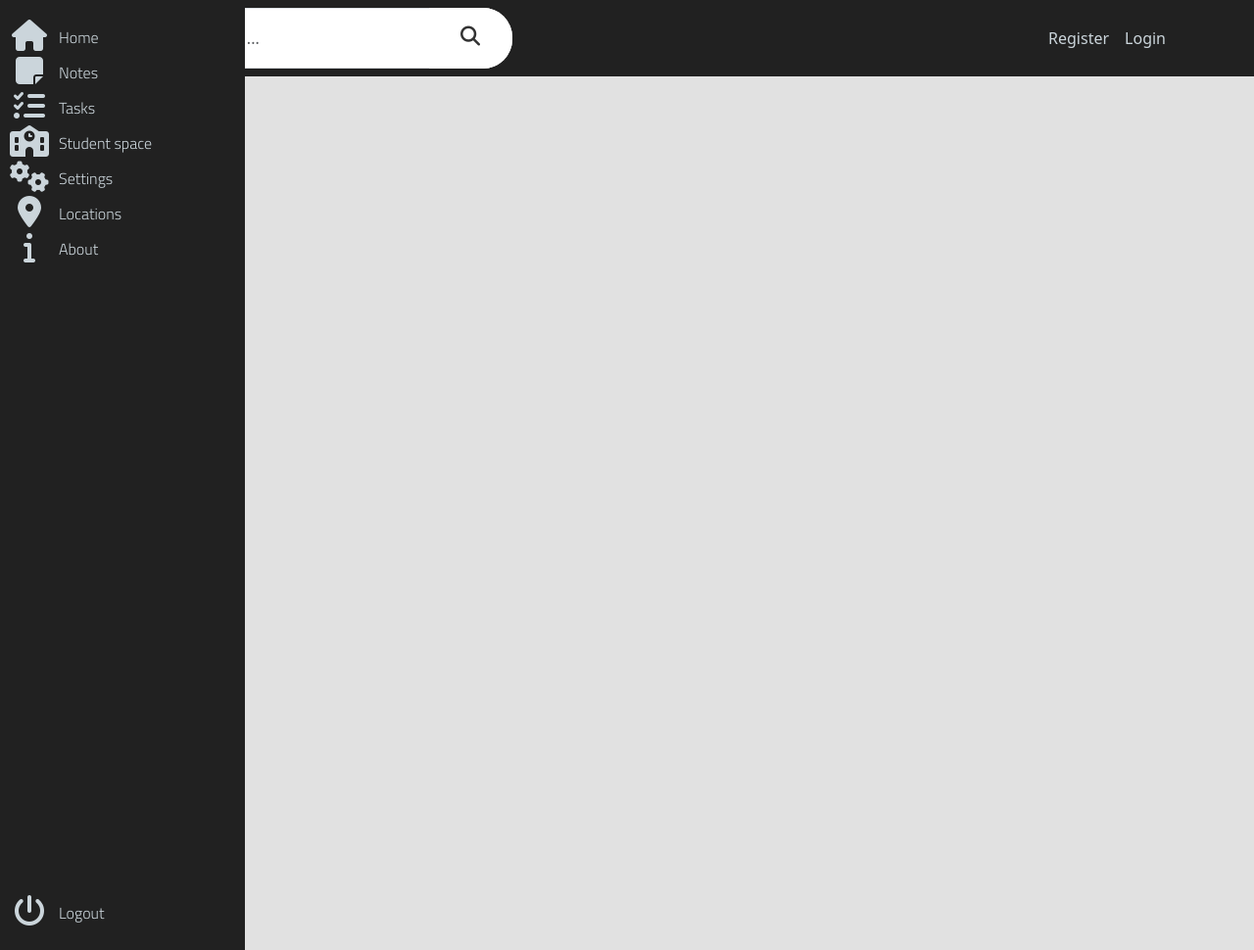
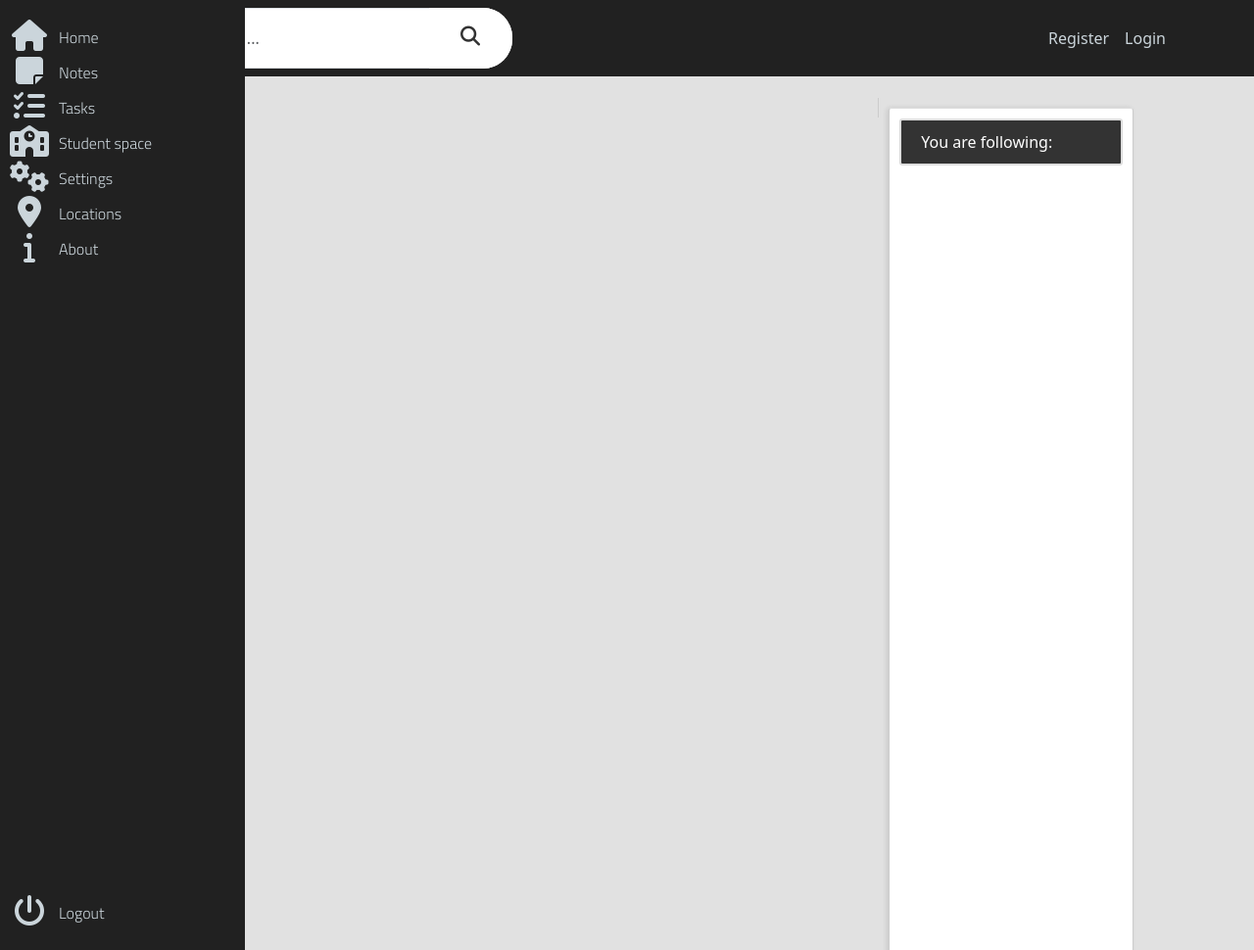
Before and after one commit to KenanKhauto/UniAssist, a Flask app: page / in a window 1280 px wide. Shown: the whole page at 98% size. Run offline with Flask 3, Linux system fonts and the light colour scheme; data that the repository does not hold is empty; some libraries are stand-ins or nearby versions; some web fonts are replaced.

Commit message:
following list added on the front- and backend

```diff
--- a/application/main/routes.py
+++ b/application/main/routes.py
@@ -2,6 +2,7 @@
 
 from flask import render_template, request, redirect, Blueprint, flash, url_for, current_app
 from application.custom import user_rep, post_rep
+from flask_login import current_user
 
 main = Blueprint('main', __name__)
 
@@ -17,8 +18,11 @@ def home():
     """
     #page = request.args.get('page', 1, type=int)
     posts = post_rep.find_posts()
+    following_users = []
+    if current_user.is_authenticated:
+        following_users = user_rep.get_following_as_list_of_users(current_user)
 
-    return render_template("home.html", title="Home", posts=posts)
+    return render_template("home.html", title="Home", posts=posts, following_users=following_users)
 
 
 @main.route("/about")
--- a/application/static/css/style.css
+++ b/application/static/css/style.css
@@ -13,6 +13,23 @@ h1, h2, h3, h4, h5, h6 {
 
 header {
   margin-bottom:  100px;
+}
+
+.main-container {
+  display: flex;
+  flex-direction: row;
+  width: 100%;
+}
+
+.right-container {
+  flex: 1;
+  padding: 10px;
+  border-left: 1px solid #ccc;
+}
+
+.content {
+  flex: 3;
+  padding: 10px;
 }
 
 .site-header {
@@ -209,3 +226,51 @@ a.article-title:hover {
   text-align: center;
   vertical-align: middle;
 }
+
+.following-list {
+  width: 250px; /* Set the width of the friends list */
+  height: 100vh; /* Set the height of the friends list */
+  position: fixed;
+  overflow-y: auto; /* Enable vertical scrolling */
+  border-right: 1px solid #ccc; /* Optional: adds a border to the right of the list */
+  border-left: 1px solid #ccc;
+  box-shadow: -2px 0 5px rgba(0,0,0,0.1);
+  padding: 10px; /* Padding inside the list */
+
+
+}
+
+.following-entry {
+  display: flex;
+  align-items: center;
+  margin-bottom: 10px; /* space between entries */
+  padding: 5px; /* padding around items */
+}
+
+.following-img {
+  width: 40px; /* Set the image size */
+  height: 40px; /* Set the image size */
+  border-radius: 50%; /* Make the image round */
+  margin-right: 10px; /* space between image and name */
+}
+
+.following-name {
+  color: #333; /* Text color */
+  text-decoration: none; /* Remove underline from links */
+  font-size: 16px; /* Set font size */
+  /* Additional styling for hover effect */
+  transition: color 0.3s;
+}
+
+.following-name:hover {
+  color: #007BFF; /* Color when mouse hovers over link */
+}
+
+.following-list-title {
+  background-color: #333;
+  color: #fff;
+  padding: 10px 20px;
+  border: 2px solid #dddddd;
+  border-radius: 3px;
+  margin-bottom: 20px;
+}
--- a/application/templates/base.html
+++ b/application/templates/base.html
@@ -250,9 +250,12 @@
         </div>
       </div>
 
-      <div class="row">
-        <div class="col-md-8">
+      <div class="row main-container">
+        <div class="col-md-8 content">
           {% block content %}{% endblock %}
+        </div>
+        <div class="right-container">
+          {% block rightcontent %} {% endblock %}
         </div>
       </div>
     </main>
--- a/application/templates/home.html
+++ b/application/templates/home.html
@@ -17,3 +17,18 @@
     </article>
   {% endfor %}
 {% endblock content %}
+
+{% block rightcontent%}
+    <div class="content-section following-list">
+        <div class="following-list-title">
+            You are following:
+        </div>
+
+        {% for user in following_users %}
+        <div class="following-entry">
+            <img src="{{ url_for('static', filename='profile_pics/' + user.image_file) }}" alt="{{ user.username }}" class="following-img">
+            <a href="{{ url_for('users.user_profile', user_id=user.id) }}" class="following-name">{{ user.username }}</a>
+        </div>
+        {% endfor %}
+    </div>
+{% endblock rightcontent %}
```
Also changed, not shown: application/templates/account.html (+15 -0 lines), application/users/repository.py (+27 -0 lines), application/users/routes.py (+5 -2 lines).
